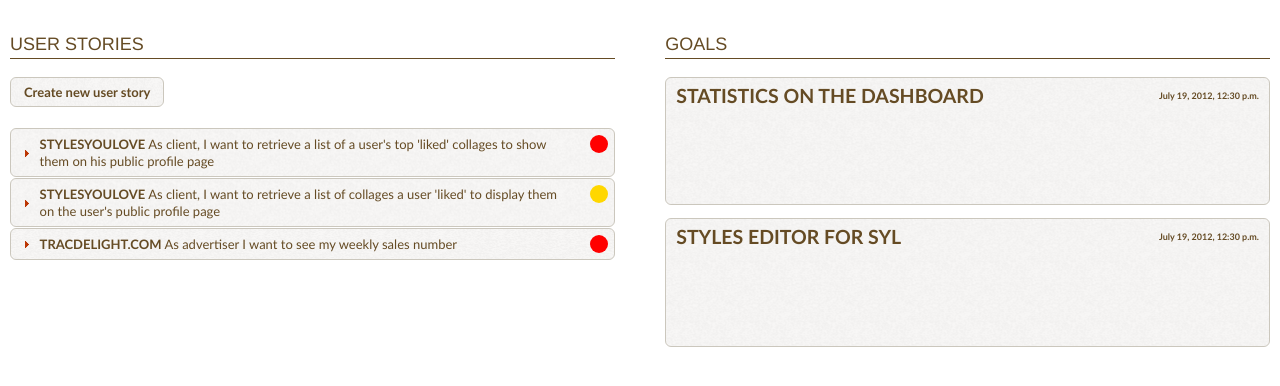
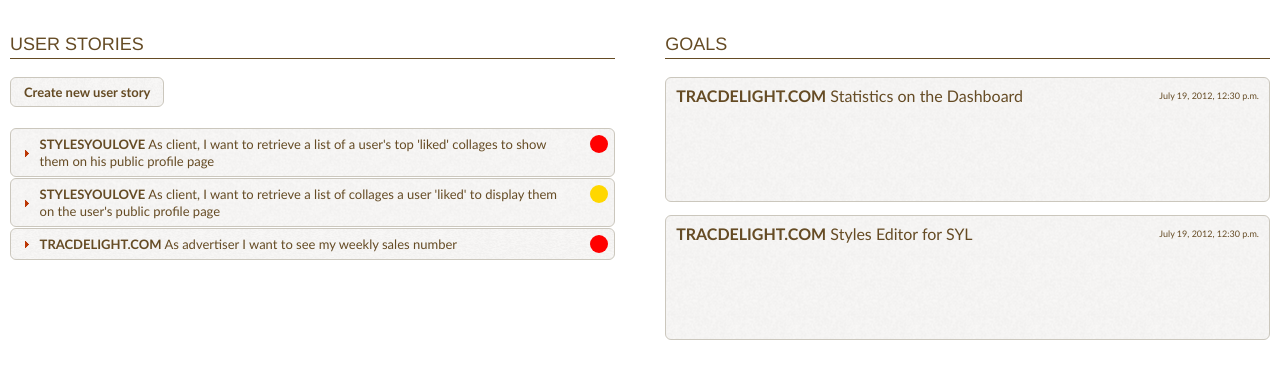
Before and after one commit to edelight/hackday-sprinter, a Django app: page / in a window 1280 px wide. Shown: the part 106-492 px from the top of the page. Run offline with Django 3.2, Linux system fonts and the light colour scheme; data comes from the database, SQL or seed files in the repository.

Commit message:
css fixes

```diff
--- a/sprinter/toolbox/static/css/screen.css
+++ b/sprinter/toolbox/static/css/screen.css
@@ -62,6 +62,7 @@
 .page-head{background:url(images/pepper-grinder/ui-bg_fine-grain_10_f8f7f6_60x60.png) repeat scroll 50% 50% #F8F7F6;border-bottom:1px solid #654B24;margin:0 0 2em;padding:0 0 5px;}
 .page-head img{margin:0 10px;}
 .page-head h1{border:0;font-family:'UpperEastSideRegular';font-size:50px;line-height:100px;margin:0;padding:0;}
+h2{font-weight:normal;font-size:16px;}
 h3,h3 a{font-weight:normal !important;padding-right:24px !important;}
 .content{padding:10px;}
 .ui-widget{font-size:13px !important;line-height:1.3em !important;}
@@ -79,7 +80,7 @@
 .goals-column{float:right;width:48%;}
 .goal{margin:0 0 1em;padding:10px;}
 .goal .sortable{min-height:60px;}
-.goal h2{margin:0 0 1em;text-transform:uppercase;}
+.goal h2{margin:0 0 1em;}
 .goal h2 small{font-size:9px;text-transform:none;}
 
 /*Modal Form*/
--- a/sprinter/toolbox/static/js/app.js
+++ b/sprinter/toolbox/static/js/app.js
@@ -13,7 +13,7 @@
             connectWith: '.sortable',
             placeholder: 'ui-state-highlight ui-corner-all',
             receive: function(event, ui) {
-                if($(this).attr('data-project-id') !== ui.item.attr('data-project-id')) {
+                if($(this).attr('data-project-id') !== ui.item.attr('data-project-id') && $(this).parent().hasClass('goal')) {
                     alert('Story project and goal project do not match!');
                     $(ui.sender).sortable('cancel');
                 }
--- a/sprinter/toolbox/templates/base.html
+++ b/sprinter/toolbox/templates/base.html
@@ -50,7 +50,11 @@
                 <div id="goals">
                     {% for goal in goals %}
                         <div class="goal ui-widget ui-state-default ui-corner-all">
-                            <h2>{{ goal.title }}<small class="floatright">{{ goal.created }}</small></h2>
+                            <h2>
+                                <span class="project">{{ goal.project.name }}</span>
+                                {{ goal.title }}
+                                <small class="floatright">{{ goal.created }}</small>
+                            </h2>
 
                             <div class="sortable accordion" data-project-id="{{ goal.project.id }}"></div>
                         </div>
```
